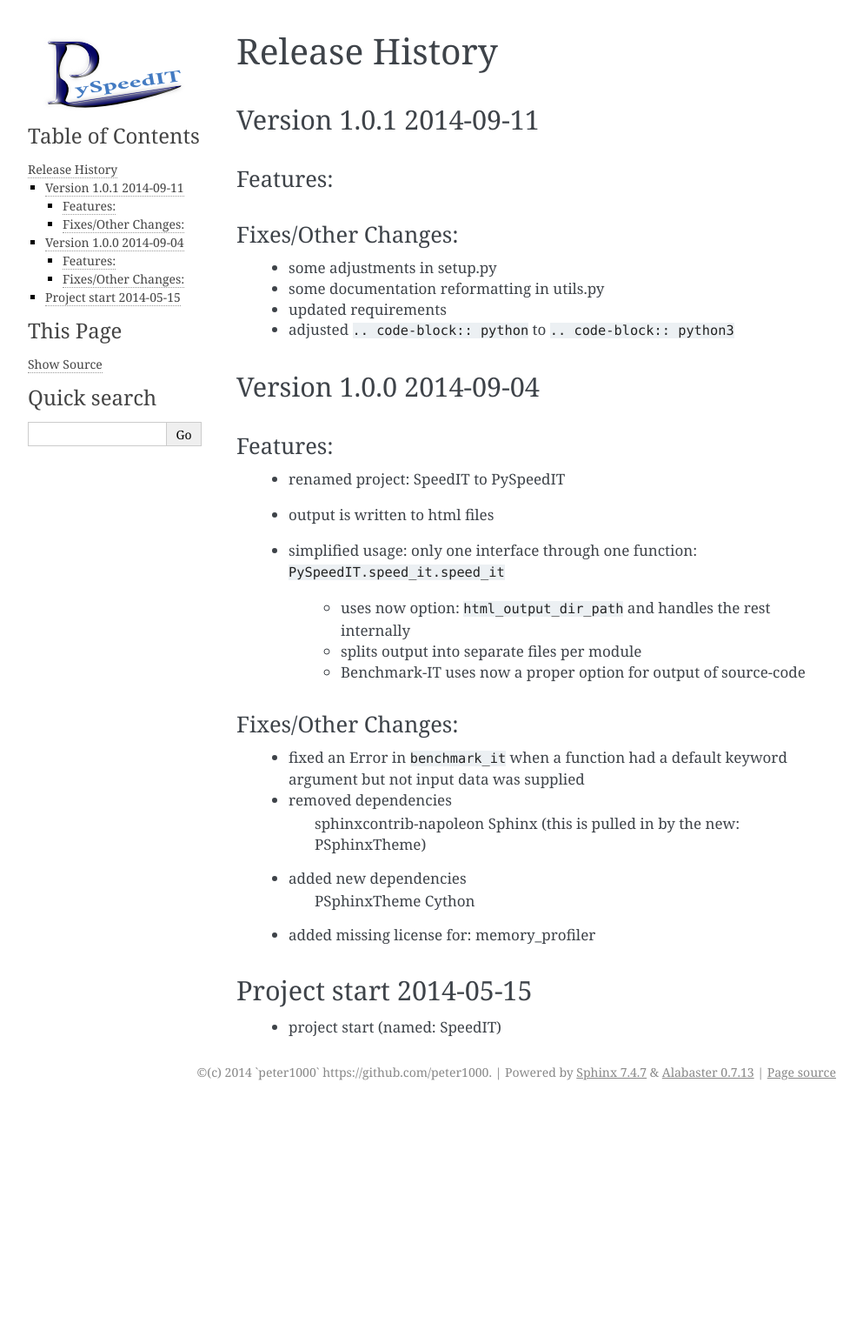
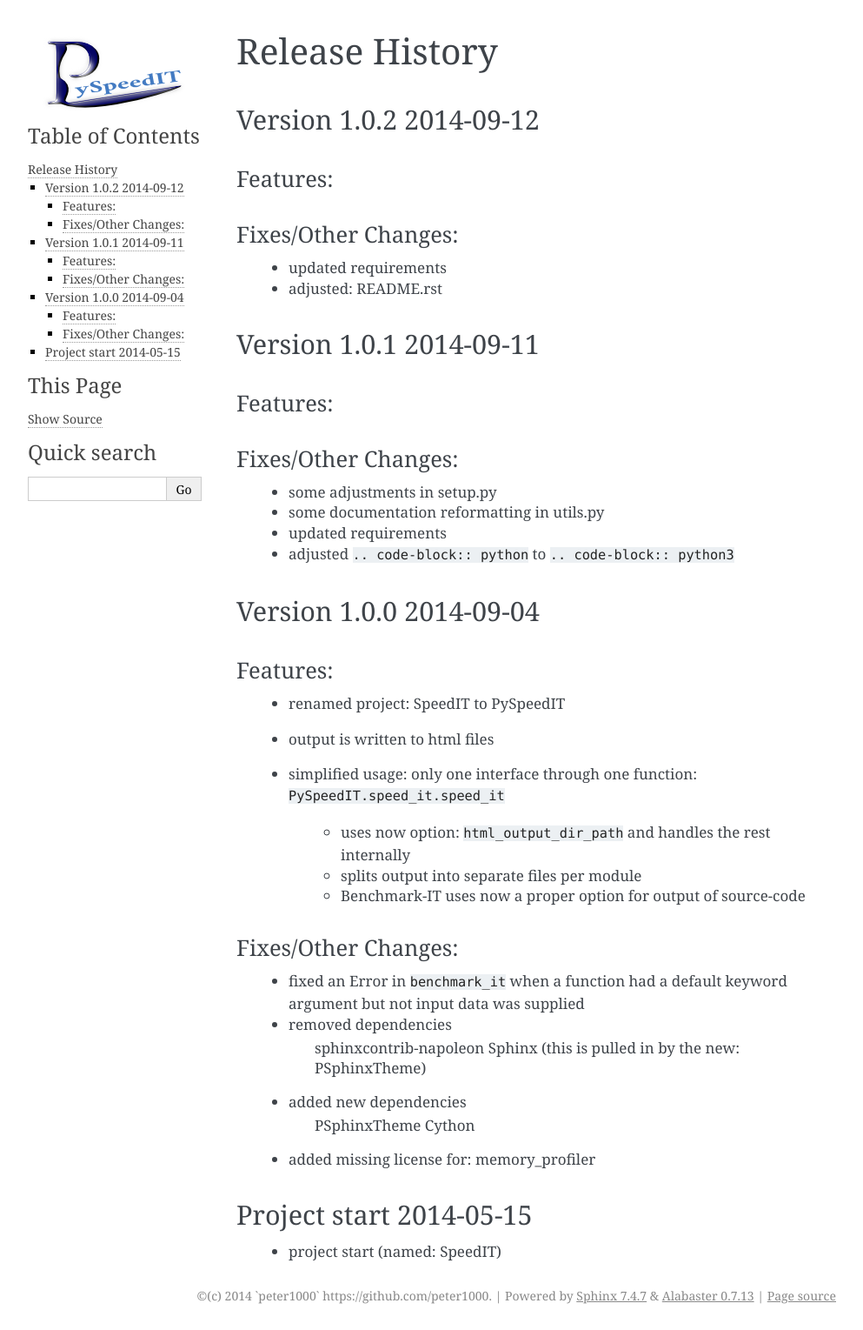
Before and after one commit to peter1000/PySpeedIT, a Sphinx documentation site: the page built from docs/history.rst, in a window 1280 px wide. Shown: the whole page at 87% size, without its empty margins (148-1141 px from the left). Built offline with Sphinx 7.4.7, drawn with Linux system fonts in a browser that asks for light colours; before the commit the page ends 1272 px from its top, so only the background shows below that.

Commit message:
Version 1.0.2     2014-09-12 ============================
Features:
---------

Fixes/Other Changes:
--------------------

   - updated requirements
   - adjusted: README.rst

```diff
--- a/CHANGELOG.rst
+++ b/CHANGELOG.rst
@@ -3,6 +3,19 @@ Release History
 ===============
 
 .. _whats-new:
+
+Version 1.0.2     2014-09-12
+============================
+
+Features:
+---------
+
+Fixes/Other Changes:
+--------------------
+
+   - updated requirements
+   - adjusted: README.rst
+
 
 Version 1.0.1     2014-09-11
 ============================
--- a/docs/index.rst
+++ b/docs/index.rst
@@ -70,7 +70,11 @@ Online Resources
    Source:          `<https://github.com/peter1000/PySpeedIT>`_
    ================ ====================================================
 
+
 Projects using PySpeedIT
 ========================
 
 Known `projects` which make use of: **PySpeedIT**
+
+- `LCONF <https://github.com/peter1000/LCONF>`_
+   L(ight) CONF(iguration): A light - human-friendly, simple readable data serialization format for dynamic configuration.
--- a/docs/install.rst
+++ b/docs/install.rst
@@ -49,6 +49,7 @@ Installing
 
    This can be ignored `__pycache__` is excluded in the `MANIFEST.in` file
 
+
 Documentation
 =============
 The latest copy of this documentation should always be available at: `<http://packages.python.org/PySpeedIT>`_
--- a/requirements.txt
+++ b/requirements.txt
@@ -7,4 +7,4 @@ psutil>=2.1.1
 # extras
 nose>=1.3.4
 coverage>=3.7.1
-PSphinxTheme>=1.3.1
+PSphinxTheme>=1.3.2
```
Also changed, not shown: README.rst (+9 -6 lines), 1 other file.
